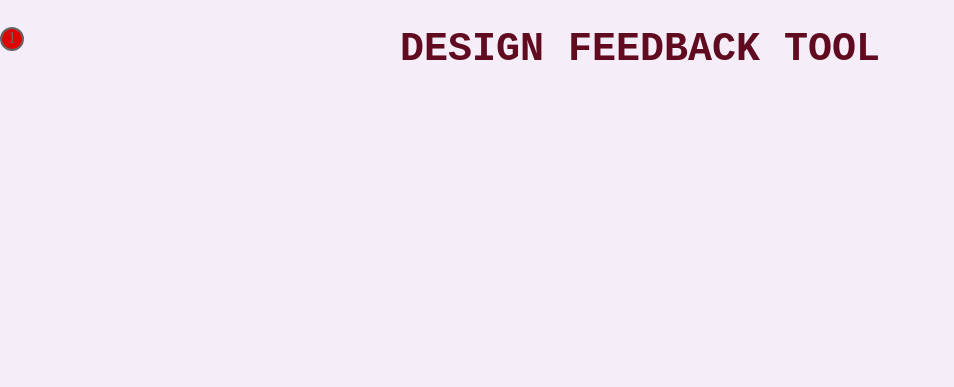
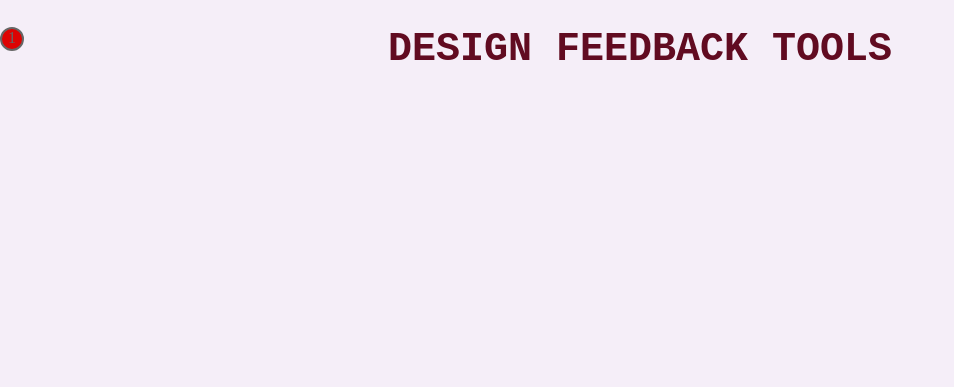
Before and after one commit to caglademirkir/Design_Feedback_Tool, a plain HTML site: page index.html in a window 1280 px wide. Shown: the top 387 px of the page, without its empty margins (0-954 px from the left). Drawn offline with nearby package versions, Linux system fonts and the light colour scheme.

Commit message:
index.html file edited.

```diff
--- a/index.html
+++ b/index.html
@@ -12,7 +12,7 @@
 
     <body>
         <div class="numberCircle">1</div>
-        <div><h1>DESIGN FEEDBACK TOOL</h1></div>
+        <div><h1>DESIGN FEEDBACK TOOLS</h1></div>
 
         <div class="content">
             <form action="/action_page.php" method="post" target="_blank">
```
